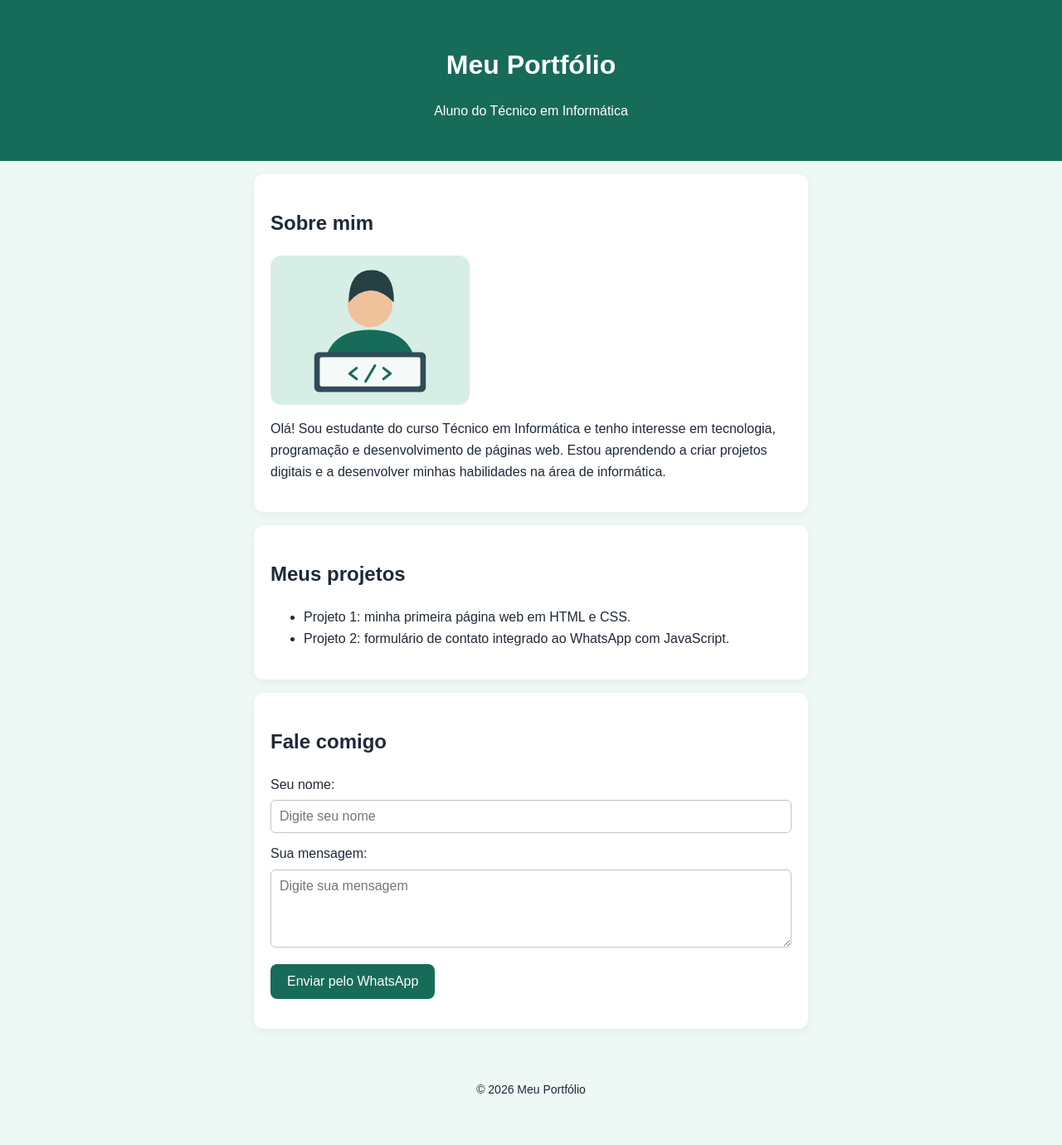
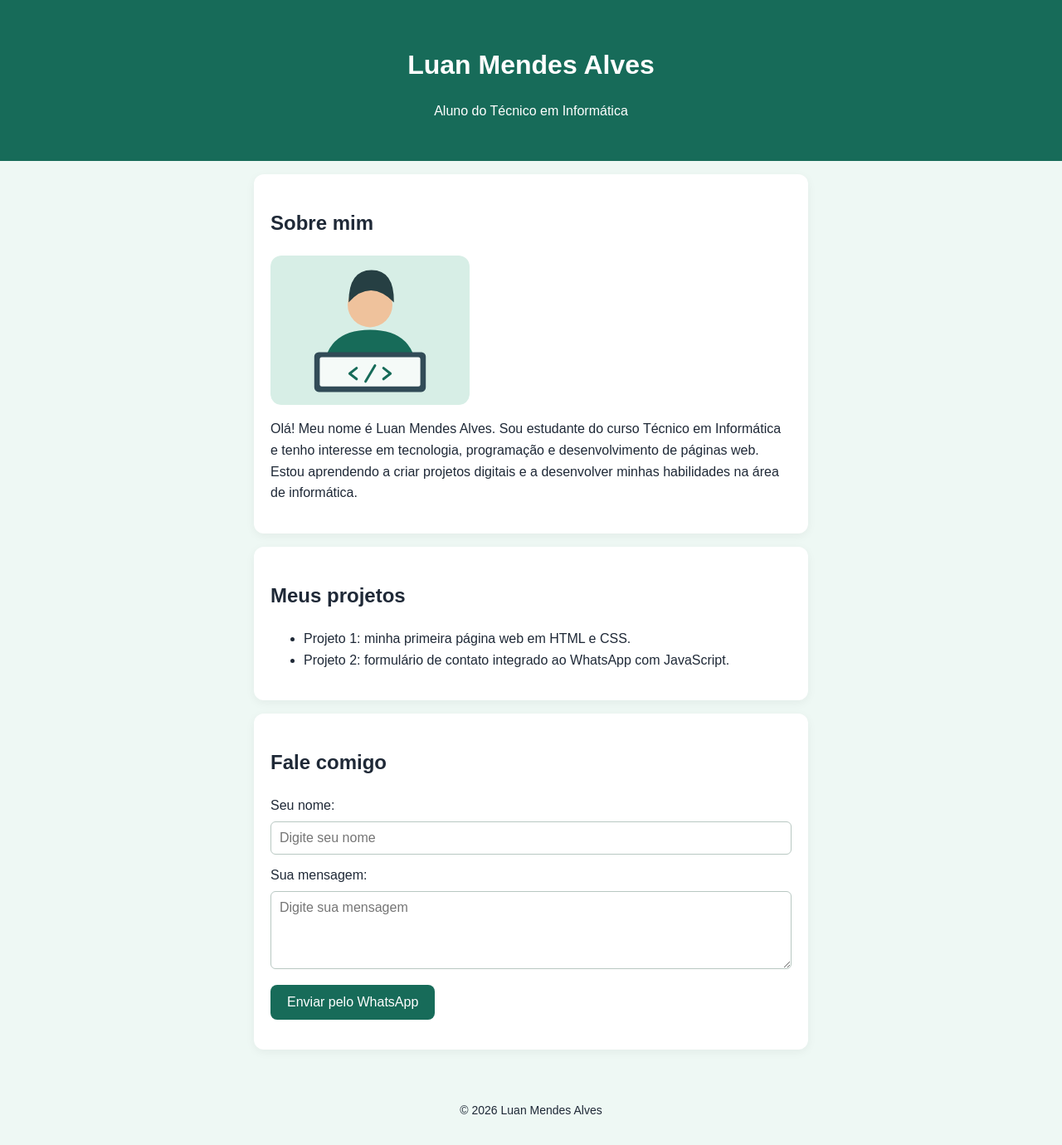
Before and after one commit to uailuanmendes-creator/uailuanmendes-creator.github.io, a plain HTML site: page index.html in a window 1280 px wide. Shown: the whole page at 83% size. Before the commit the page ends 1354 px from the top, so only its background shows below. Drawn offline with Linux system fonts and the light colour scheme.

Commit message:
Add files via upload

```diff
--- a/index.html
+++ b/index.html
@@ -3,7 +3,7 @@
 <head>
   <meta charset="UTF-8">
   <meta name="viewport" content="width=device-width, initial-scale=1.0">
-  <title>Meu Portfólio | Técnico em Informática</title>
+  <title>Luan Mendes Alves | Portfólio</title>
   <style>
     :root { --cor-principal: #176b59; --cor-fundo: #eef8f4; }
     * { box-sizing: border-box; }
@@ -23,14 +23,14 @@
 </head>
 <body>
   <header>
-    <h1>Meu Portfólio</h1>
+    <h1>Luan Mendes Alves</h1>
     <p>Aluno do Técnico em Informática</p>
   </header>
   <main>
     <section>
       <h2>Sobre mim</h2>
       <img class="perfil" src="img/perfil.svg" alt="Ilustração de uma pessoa trabalhando no computador" width="240">
-      <p>Olá! Sou estudante do curso Técnico em Informática e tenho interesse em tecnologia, programação e desenvolvimento de páginas web. Estou aprendendo a criar projetos digitais e a desenvolver minhas habilidades na área de informática.</p>
+      <p>Olá! Meu nome é Luan Mendes Alves. Sou estudante do curso Técnico em Informática e tenho interesse em tecnologia, programação e desenvolvimento de páginas web. Estou aprendendo a criar projetos digitais e a desenvolver minhas habilidades na área de informática.</p>
     </section>
     <section>
       <h2>Meus projetos</h2>
@@ -49,11 +49,11 @@
       <p id="aviso" role="status" aria-live="polite"></p>
     </section>
   </main>
-  <footer><p>&copy; 2026 Meu Portfólio</p></footer>
+  <footer><p>&copy; 2026 Luan Mendes Alves</p></footer>
   <script>
-    // TODO 1 resolvido: substitua pelo seu número autorizado a ser público.
+    // Número de WhatsApp informado para o portfólio.
     // Formato: 55 + DDD + número, apenas dígitos.
-    var numeroWhatsApp = "";
+    var numeroWhatsApp = "5591993341510";
     document.getElementById("btnEnviar").addEventListener("click", function () {
       var nome = document.getElementById("nome").value.trim();
       var mensagem = document.getElementById("mensagem").value.trim();
```
